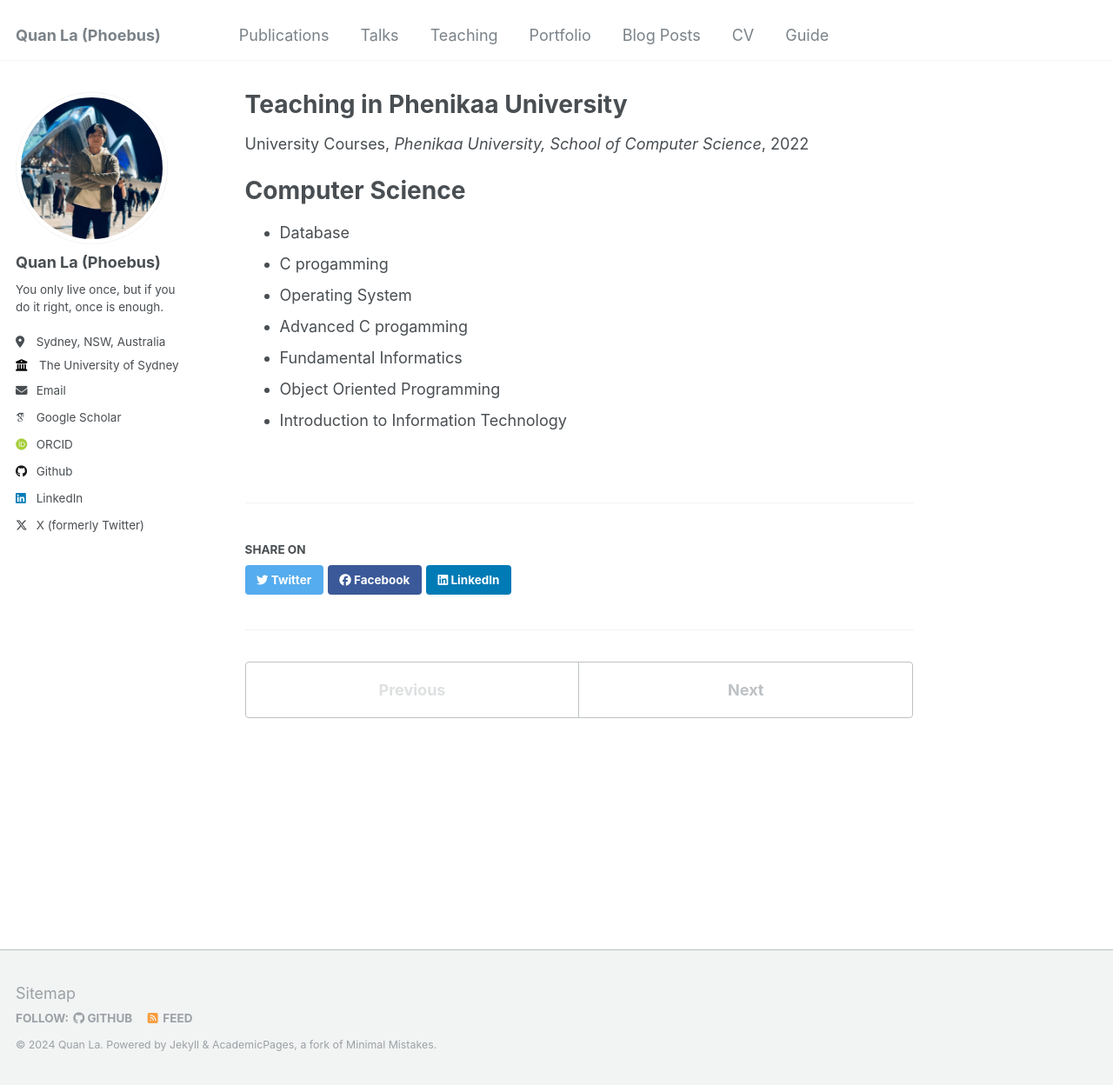
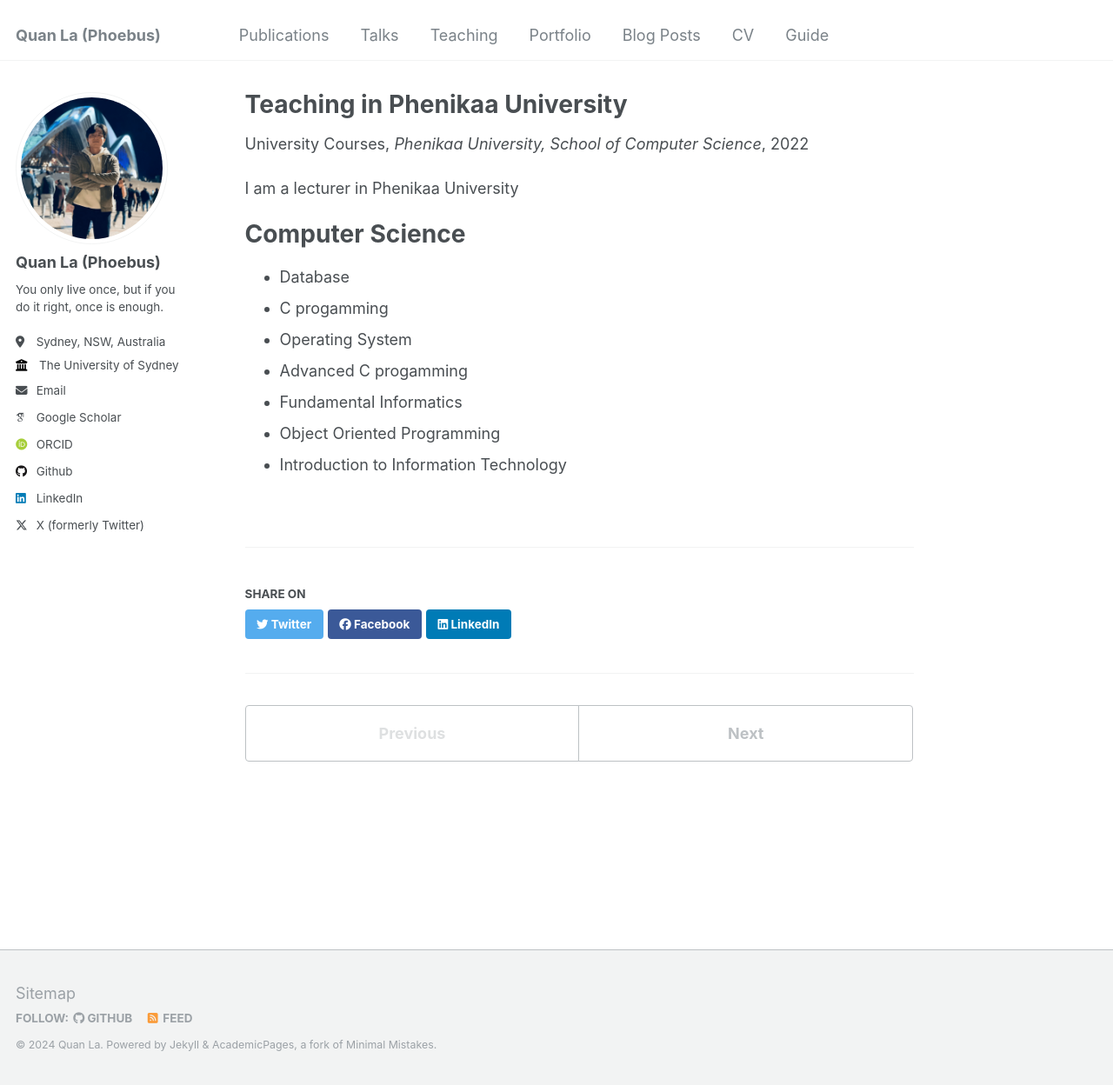
Before and after one commit to lavanquan/lavanquan.github.io, a Jekyll site: the page built from _teaching/2022-phenikaa-university.md, in a window 1280 px wide and 1248 px high. Shown: the whole window at 87% size. Built offline with Jekyll 4.4.1, drawn with Linux system fonts in a browser that asks for light colours; some web fonts are replaced.

Commit message:
Update 2022-phenikaa-university.md

```diff
--- a/_teaching/2022-phenikaa-university.md
+++ b/_teaching/2022-phenikaa-university.md
@@ -7,6 +7,7 @@ venue: "Phenikaa University, School of Computer Science"
 date: 2022-05-31
 location: "Hanoi, Vietnam"
 ---
+I am a lecturer in Phenikaa University
 
 Computer Science
 ======
```
